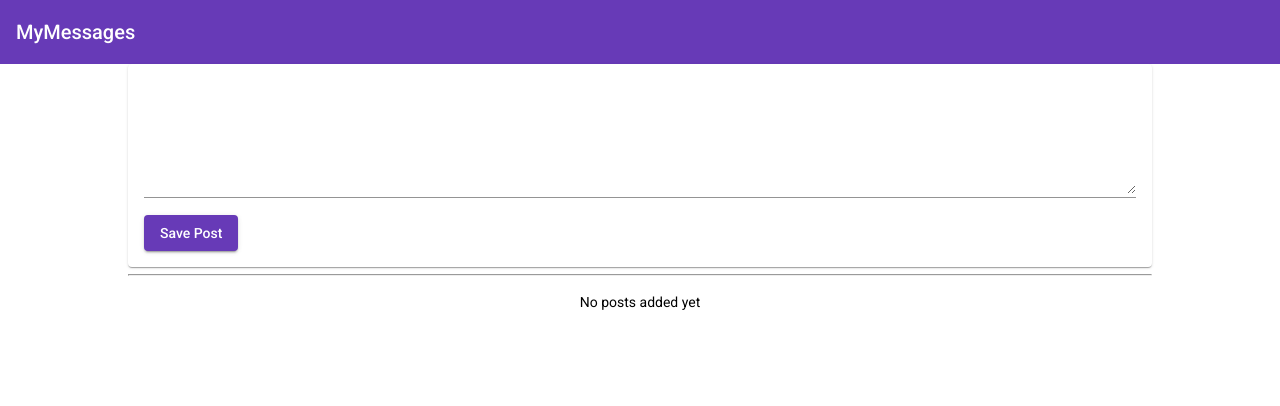
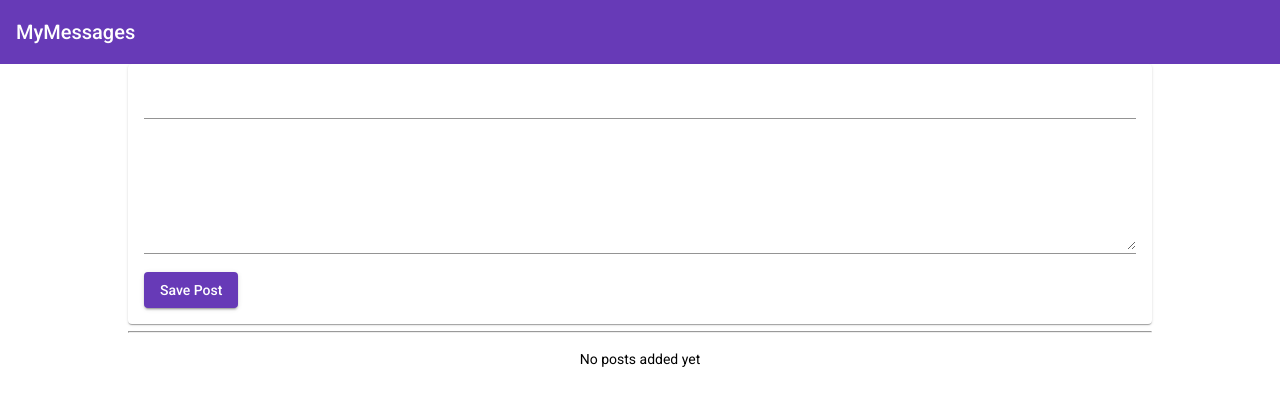
Before and after one commit to Marti-b/MEAN-app, an Angular app: page / in a window 1280 px wide. Shown: the top 406 px of the page. Built offline with nearby package versions, Linux system fonts and the light colour scheme.

Commit message:
Creating posts with Property and Eventbiding
Posts are seen on the page when clicking save post.

```diff
--- a/src/app/app.component.html
+++ b/src/app/app.component.html
@@ -1,6 +1,6 @@
 
 <app-header></app-header>
 <main>
-  <app-post-create></app-post-create>
-  <app-post-list></app-post-list>
+  <app-post-create  (postCreated)="onPostAdded($event)"></app-post-create>
+  <app-post-list [posts]="storedPosts"></app-post-list>
 </main>
--- a/src/app/app.component.ts
+++ b/src/app/app.component.ts
@@ -6,5 +6,9 @@
   styleUrls: ['./app.component.css']
 })
 export class AppComponent {
-  title = 'MEAN-app';
+  storedPosts = [];
+
+  onPostAdded(post){
+    this.storedPosts.push(post);
+  }
 }
--- a/src/app/posts/post-create/post-create.component.html
+++ b/src/app/posts/post-create/post-create.component.html
@@ -1,10 +1,11 @@
 <mat-card>
   <mat-form-field>
-    <textarea matInput rows="6" [(ngModel)]="enteredValue"></textarea>
+    <input matInput type="text" [(ngModel)]="enteredTitle">
   </mat-form-field>
-  <button mat-raised-button
-  color="primary"
-  (click)="onAddPost()"> Save Post</button>
+  <mat-form-field>
+    <textarea matInput rows="6" [(ngModel)]="enteredContent"></textarea>
+  </mat-form-field>
+  <button mat-raised-button color="primary" (click)="onAddPost()"> Save Post</button>
 </mat-card>
 
 <hr>
--- a/src/app/posts/post-create/post-create.component.ts
+++ b/src/app/posts/post-create/post-create.component.ts
@@ -1,4 +1,4 @@
-import { Component } from '@angular/core';
+import { Component, EventEmitter, Output } from '@angular/core';
 
 
 @Component({
@@ -10,11 +10,15 @@
 
 
 export class PostCreateComponent {
-  enteredValue: any = '';
-  newPost = '';
+  enteredContent: any = '';
+  enteredTitle = '';
+  @Output() postCreated = new EventEmitter();
 
   onAddPost() {
-
-    this.newPost = this.enteredValue;
+    const post = {
+      title: this.enteredTitle,
+      content: this.enteredContent
+    };
+    this.postCreated.emit(post);
   }
 }
--- a/src/app/posts/post-list/post-list.component.ts
+++ b/src/app/posts/post-list/post-list.component.ts
@@ -1,5 +1,5 @@
 import { Content } from '@angular/compiler/src/render3/r3_ast';
-import { Component, OnInit } from '@angular/core';
+import { Component, OnInit, Input } from '@angular/core';
 import { title } from 'process';
 
 @Component({
@@ -8,12 +8,12 @@
   styleUrls: ['./post-list.component.css']
 })
 export class PostListComponent implements OnInit {
- /* posts = [
-    { title: 'First Post', content: 'This is the first post\'s content ' },
-    { title: 'Second Post', content: 'This is the second post\'s content ' },
-    { title: 'Third Post', content: 'This is the third post\'s content ' }
-  ]; */
-    posts =[];
+  /* posts = [
+     { title: 'First Post', content: 'This is the first post\'s content ' },
+     { title: 'Second Post', content: 'This is the second post\'s content ' },
+     { title: 'Third Post', content: 'This is the third post\'s content ' }
+   ]; */
+  @Input() posts = [];
 
   constructor() { }
 
```
